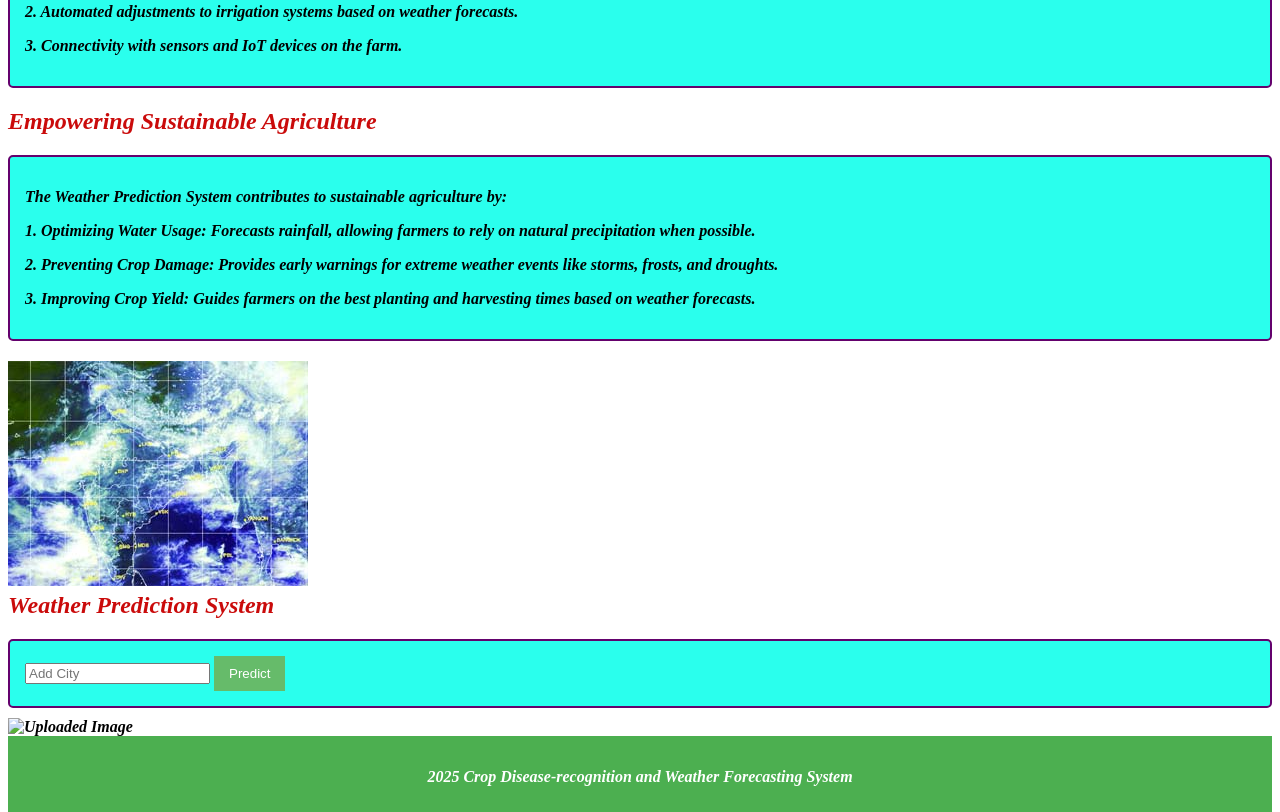
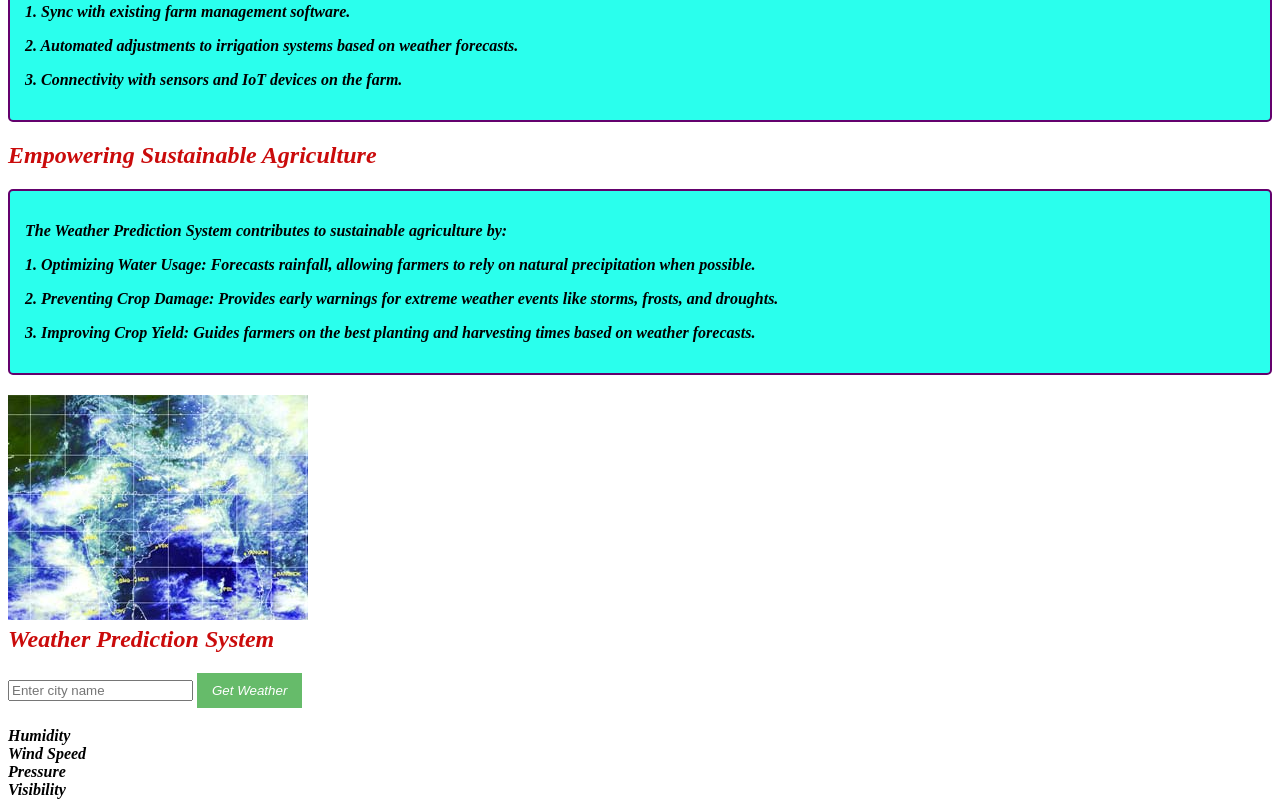
Before and after one commit to mahabirmahatha/Crop-Disease-recognition-and-Weather-Forecasting-System, a plain HTML site: page index.html in a window 1280 px wide. Shown: the part 4208-5020 px from the top of the page. Drawn offline with Linux system fonts and the light colour scheme.

Commit message:
Update index.html

```diff
--- a/index.html
+++ b/index.html
@@ -79,14 +79,12 @@
                     <p><strong>रोग (Disease):</strong> <span id="diseaseName"></span></p>
                     <p><strong>विश्वसनीयता (Confidence):</strong> <span id="confidence"></span>%</p>
                 </div>
-
             </div>
-            <script src="script.js"></script>
         </section>
     </main>
 
     <footer>
-        <p></p>
+        <p>&copy; 2025 Plant Disease Recognition System</p>
     </footer>
 </div>
 <div id="weather">
@@ -185,21 +183,68 @@
 
             <section id="disease-recognition">
                 <h2><img src="predict.jpg" alt="Confused Emoji"><br> Weather Prediction System </h2>
-                <div class="lightbox packed-colorful-box">
-                    <input type="text" placeholder="Add City">
-                    <button id="predict">Predict</button>
+
+
+        <div class="weather-container">
+            <div class="search-section">
+                <input type="text" id="cityInput" placeholder="Enter city name">
+                <button onclick="searchWeather()">
+                    <i class="fas fa-search">Get Weather</i>
+                </button>
+            </div>
+
+            <div id="weatherResult" class="weather-result">
+                <div class="main-weather">
+                    <div class="location-info">
+                        <h2 id="cityName" class="city-name"></h2>
+                        <p id="currentDate" class="current-date"></p>
+                    </div>
+
+                    <div class="temperature-section">
+                        <div class="temperature-main">
+                            <h1 id="temperature" class="temperature"></h1>
+                            <span id="description" class="description"></span>
+                        </div>
+                        <div class="weather-icon">
+                            <i id="weatherIcon" class="fas"></i>
+                        </div>
+                    </div>
                 </div>
-                <div id="result">
-                    <img id="uploadedImage" src="" alt="Uploaded Image">
+        <div class="weather-details">
+            <div class="detail-item">
+                <i class="fas fa-tint"></i>
+                <div>
+                    <span id="humidity" class="detail-value"></span>
+                    <span class="detail-label">Humidity</span>
                 </div>
-                <script src="weather.js"></script>
-            </section>
-        </main>
+            </div>
 
-        <footer>
-            <p> 2025 Crop Disease-recognition and Weather Forecasting System</p>
-        </footer>
+            <div class="detail-item">
+                <i class="fas fa-wind"></i>
+                <div>
+                    <span id="windSpeed" class="detail-value"></span>
+                    <span class="detail-label">Wind Speed</span>
+                </div>
+            </div>
+
+            <div class="detail-item">
+                <i class="fas fa-compress-arrows-alt"></i>
+                <div>
+                    <span id="pressure" class="detail-value"></span>
+                    <span class="detail-label">Pressure</span>
+                </div>
+            </div>
+
+            <div class="detail-item">
+                <i class="fas fa-eye"></i>
+                <div>
+                    <span id="visibility" class="detail-value"></span>
+                    <span class="detail-label">Visibility</span>
+                </div>
+            </div>
+        </div>
     </div>
-
+</div>
+<script src="weather.js"></script>
 </body>
 </html>
```
